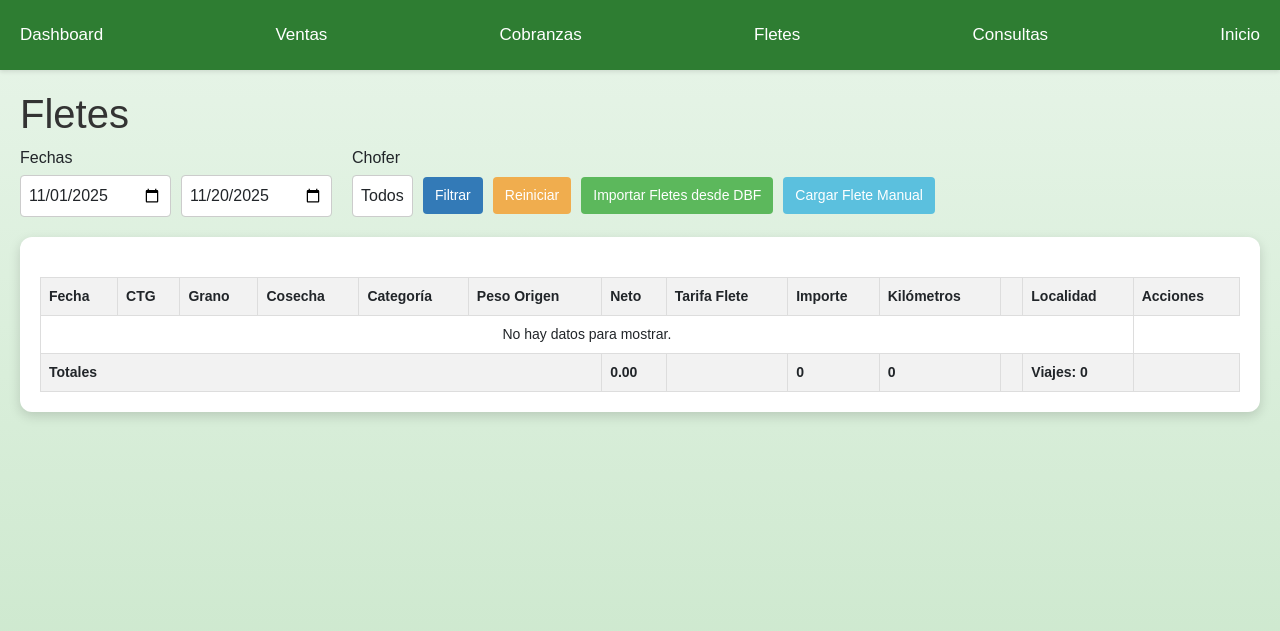
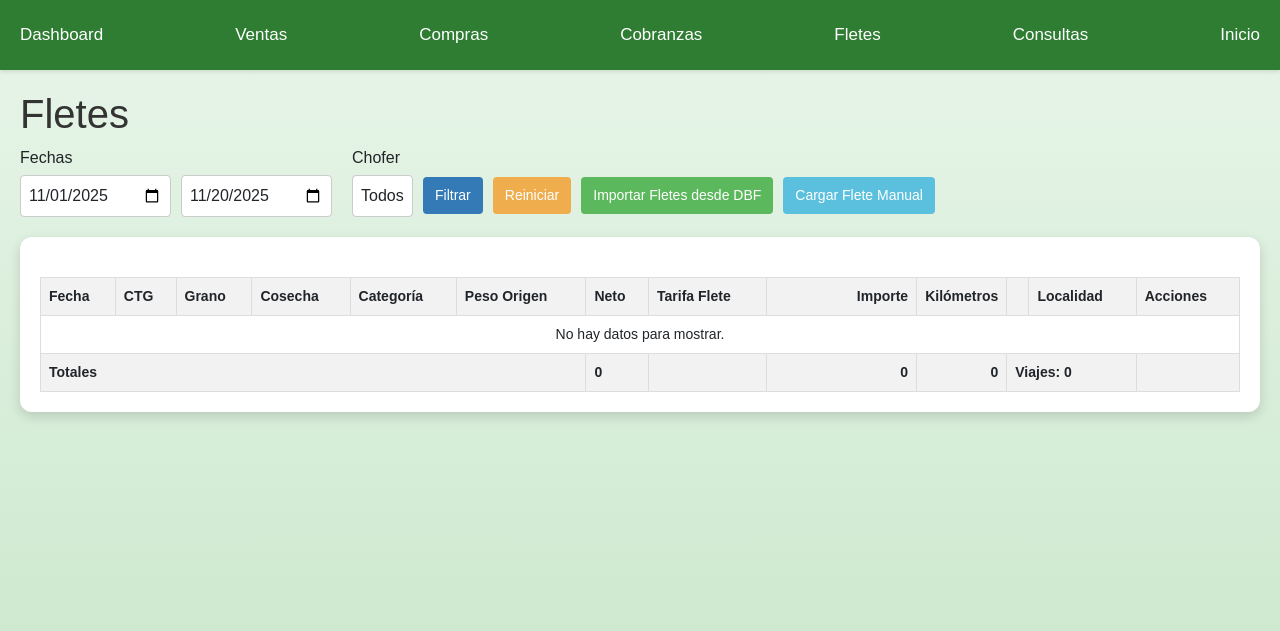
Before and after one commit to arizu14n/Datos-Acopio, a Flask app: page /fletes in a window 1280 px wide. Shown: the top 631 px of the page. Run offline with Flask 3, Linux system fonts and the light colour scheme; data that the repository does not hold is empty; some libraries are stand-ins or nearby versions.

Commit message:
preparando la hoja de compras

```diff
--- a/app.py
+++ b/app.py
@@ -308,6 +308,11 @@ def dashboard():
         else:
             cobranzas_data = {'vencimientos': 0, 'cobrado': 0, 'saldo': 0}
 
+        # --- Lógica para Panel de Compras (Placeholder) ---
+        compras_data = {
+            'monto_total': 0,
+            'cantidad_compras': 0
+        }
 
         return render_template('dashboard.html',
                                filtros_aplicados=filtros_aplicados,
@@ -316,7 +321,8 @@ def dashboard():
                                total_liquidado_toneladas=total_liquidado_toneladas,
                                total_liquidado_monto=total_liquidado_monto,
                                stock_data=stock_data,
-                               cobranzas_data=cobranzas_data)
+                               cobranzas_data=cobranzas_data,
+                               compras_data=compras_data)
     except Exception as e:
         # For debugging purposes, returning the error to the page can be helpful
         import traceback
@@ -624,6 +630,10 @@ def ventas():
     except Exception as e:
         return f"<h1>Ocurrió un error al leer el archivo: {e}</h1>"
 
+@app.route('/compras')
+def compras():
+    return render_template('compras.html')
+
 @app.route('/cupos/solicitar', methods=['POST'])
 def solicitar_cupo():
     try:
@@ -1167,19 +1177,14 @@ def importar_fletes_desde_acohis():
 
                 added_count = 0
                 skipped_count = 0
+                updated_count = 0
                 for rec in fletes_data:
                     g_ctg = rec.get('g_ctg')
                     if not g_ctg:
                         skipped_count += 1
                         continue
 
-                    cursor.execute("SELECT id FROM fletes WHERE g_ctg = %s", (g_ctg,))
-                    exists = cursor.fetchone()
-
-                    if exists:
-                        skipped_count += 1
-                        continue
-
+                    # Common data processing
                     kilos_netos = rec.get('o_neto', 0) or 0
                     tarifa = rec.get('g_tarflet', 0) or 0
                     try:
@@ -1193,6 +1198,37 @@ def importar_fletes_desde_acohis():
 
                     importe = round((kilos_netos_float / 1000) * tarifa_float, 2)
 
+                    # Check if flete exists
+                    cursor.execute("SELECT id, o_neto FROM fletes WHERE g_ctg = %s", (g_ctg,))
+                    existing_flete = cursor.fetchone()
+
+                    if existing_flete:
+                        # 3) Comparar si ha cambiado el Neto para un mismo CTG.
+                        if existing_flete['o_neto'] != kilos_netos_float:
+                            cursor.execute("""
+                                UPDATE fletes
+                                SET g_fecha = %s, g_codi = %s, g_cose = %s, o_peso = %s, o_neto = %s, g_tarflet = %s, g_kilomet = %s, g_ctaplade = %s, g_cuilchof = %s, importe = %s, fuente = %s
+                                WHERE id = %s
+                            """, (
+                                rec.get('g_fecha').strftime('%Y-%m-%d') if isinstance(rec.get('g_fecha'), datetime.date) else None,
+                                rec.get('g_codi'),
+                                rec.get('g_cose'),
+                                rec.get('o_peso'),
+                                kilos_netos_float,
+                                tarifa_float,
+                                (rec.get('g_kilometR', 0) or 0) * 2,
+                                rec.get('g_ctaplade'),
+                                rec.get('g_cuilchof'),
+                                importe,
+                                'dbf-updated',
+                                existing_flete['id']
+                            ))
+                            updated_count += 1
+                        else:
+                            skipped_count += 1
+                        continue
+
+                    # If it doesn't exist, insert it
                     cursor.execute("""
                         INSERT INTO fletes (g_fecha, g_ctg, g_codi, g_cose, o_peso, o_neto, g_tarflet, g_kilomet, g_ctaplade, g_cuilchof, importe, fuente)
                         VALUES (%s, %s, %s, %s, %s, %s, %s, %s, %s, %s, %s, %s)
@@ -1203,7 +1239,7 @@ def importar_fletes_desde_acohis():
                         rec.get('g_cose'),
                         rec.get('o_peso'),
                         kilos_netos_float,
-                        tarifa_float, # Corregido: g_kilometR
+                        tarifa_float,
                         (rec.get('g_kilometR', 0) or 0) * 2,
                         rec.get('g_ctaplade'),
                         rec.get('g_cuilchof'),
@@ -1212,7 +1248,7 @@ def importar_fletes_desde_acohis():
                     ))
                     added_count += 1
             conn.commit()
-            return f"Importación completada. {added_count} registros agregados, {skipped_count} registros omitidos (duplicados o sin CTG)."
+            return f"Importación completada. {added_count} registros agregados, {updated_count} actualizados, {skipped_count} omitidos."
         except Exception as e:
             conn.rollback()
             return f"Ocurrió un error durante la importación: {e}"
@@ -1388,25 +1424,38 @@ def fletes():
                     flete_dict = dict(flete)
                     total_neto += flete_dict.get('o_neto', 0) or 0
                     total_importe += flete_dict.get('importe', 0) or 0
-                    total_km += flete_dict.get('g_kilomet', 0) or 0
+
+                    # 1) Multiplicar kilometros x 2
+                    kilometros = flete_dict.get('g_kilomet', 0) or 0
+                    kilometros_ida_y_vuelta = kilometros # los km ya están almacenados como ida y vuelta.
+                    total_km += kilometros_ida_y_vuelta
 
                     flete_dict['g_fecha'] = format_date(flete_dict.get('g_fecha'))
                     flete_dict['g_ctg'] = flete_dict.get('g_ctg') or ''
+
+                    # 2) Asignar categoría según CTG
+                    if flete_dict['g_ctg'].startswith('102'):
+                        flete_dict['categoria'] = 'ROSARIO'
+                    elif flete_dict['g_ctg'].startswith('101'):
+                        flete_dict['categoria'] = 'ARRIMES'
+                    else:
+                        flete_dict['categoria'] = flete_dict.get('categoria') or ''
+
                     flete_dict['g_cose'] = flete_dict.get('g_cose') or ''
                     flete_dict['o_peso'] = format_number(flete_dict.get('o_peso'), decimals=0)
                     flete_dict['o_neto'] = format_number(flete_dict.get('o_neto'), decimals=0)
                     flete_dict['g_tarflet'] = format_number(flete_dict.get('g_tarflet'), is_currency=True, decimals=2)
                     flete_dict['importe'] = format_number(flete_dict.get('importe'), is_currency=True, decimals=2)
-                    flete_dict['g_kilomet'] = format_number(flete_dict.get('g_kilomet'), decimals=0)
+                    flete_dict['g_kilomet'] = format_number(kilometros_ida_y_vuelta, decimals=0)
 
                     flete_dict['grano'] = granos_map.get(flete_dict['g_codi'], flete_dict['g_codi'])
                     flete_dict['localidad'] = localidades_map.get(flete_dict['g_ctaplade'], flete_dict['g_ctaplade'])
                     flete_dict['g_cuilchof_nombre'] = choferes_map.get(flete_dict['g_cuilchof'], flete_dict['g_cuilchof'])
-                    flete_dict['categoria'] = flete_dict.get('categoria') or ''
+
                     fletes_procesados.append(flete_dict)
 
                 totales = {
-                    'neto': format_number(total_neto, decimals=2),
+                    'neto': format_number(total_neto, decimals=0),
                     'importe': format_number(total_importe, is_currency=True, decimals=2),
                     'viajes': len(fletes_procesados),
                     'km': format_number(total_km, decimals=0)
--- a/static/styles/dashboard.css
+++ b/static/styles/dashboard.css
@@ -32,6 +32,7 @@
     font-size: 1.8rem;
 }
 .panel-ventas { background: linear-gradient(135deg, #1e88e5, #42a5f5); } /* Blue */
+.panel-compras { background: linear-gradient(135deg, #f9a825, #fdd835); } /* Yellow/Amber */
 .panel-fletes { background: linear-gradient(135deg, #43a047, #66bb6a); } /* Green */
 .panel-cobranzas { background: linear-gradient(135deg, #f4511e, #ff7043); } /* Orange */
 .panel-kpis { background: linear-gradient(135deg, #5e35b1, #7e57c2); } /* Purple */
--- a/static/styles/fletes.css
+++ b/static/styles/fletes.css
@@ -2,6 +2,17 @@ h1, h2 { color: #333; }
 table { width: 100%; border-collapse: collapse; margin-top: 20px; font-size: 14px; }
 th, td { border: 1px solid #ddd; padding: 8px; text-align: left; }
 th { background-color: #f2f2f2; }
+
+.importe-col {
+    width: 150px;
+    text-align: right;
+}
+
+.km-col {
+    width: 90px;
+    text-align: right;
+}
+
 tfoot { font-weight: bold; background-color: #f2f2f2; }
 .form-container form {
     display: flex;
--- a/sync_db.py
+++ b/sync_db.py
@@ -191,7 +191,7 @@ def sync_dbfs_to_postgres():
             CREATE TABLE IF NOT EXISTS fletes (
                 id SERIAL PRIMARY KEY, g_fecha DATE, g_ctg VARCHAR(255) UNIQUE, g_codi VARCHAR(255), g_cose VARCHAR(255),
                 o_peso NUMERIC, o_neto NUMERIC, g_tarflet NUMERIC, g_kilomet INTEGER, g_ctaplade VARCHAR(255),
-                g_cuilchof VARCHAR(255), importe NUMERIC, fuente VARCHAR(50)
+                g_cuilchof VARCHAR(255), importe NUMERIC, fuente VARCHAR(50), categoria VARCHAR(255)
             );""")
             print("\nTabla 'fletes' creada o ya existente.")
 
--- a/templates/base.html
+++ b/templates/base.html
@@ -13,6 +13,7 @@
     <div class="navbar">
         <a href="{{ url_for('dashboard') }}">Dashboard</a>
         <a href="{{ url_for('ventas') }}">Ventas</a>
+        <a href="{{ url_for('compras') }}">Compras</a>
         <a href="{{ url_for('cobranzas') }}">Cobranzas</a>
         <a href="{{ url_for('fletes') }}">Fletes</a>
         <a href="{{ url_for('consultas') }}">Consultas</a>
--- a/templates/fletes.html
+++ b/templates/fletes.html
@@ -51,8 +51,8 @@
                     <th>Peso Origen</th>
                     <th>Neto</th>
                     <th>Tarifa Flete</th>
-                    <th>Importe</th>
-                    <th>Kilómetros</th>
+                    <th class="importe-col">Importe</th>
+                    <th class="km-col">Kilómetros</th>
                     <th></th>
                     <th>Localidad</th>
                     <th>Acciones</th>
@@ -69,19 +69,17 @@
                         <td>{{ flete.o_peso }}</td>
                         <td>{{ flete.o_neto }}</td>
                         <td>{{ flete.g_tarflet }}</td>
-                        <td>{{ flete.importe }}</td>
-                        <td><input type="text" class="km-input" value="{{ flete.g_kilomet }}"></td>
+                        <td class="importe-col">{{ flete.importe }}</td>
+                        <td class="km-col"><input type="text" class="km-input" value="{{ flete.g_kilomet }}"></td>
                         <td><button class="btn btn-primary btn-sm save-km">Guardar</button></td>
                         <td>{{ flete.localidad }}</td>
                         <td>
-                            {% if flete.fuente == 'manual' %}
-                                <button class="btn btn-warning btn-sm edit-flete-btn" data-id="{{ flete.id }}">✏️</button>
-                            {% endif %}
+                            <button class="btn btn-warning btn-sm edit-flete-btn" data-id="{{ flete.id }}">✏️</button>
                         </td>
                     </tr>
                 {% else %}
                     <tr>
-                        <td colspan="12" style="text-align: center;">No hay datos para mostrar.</td>
+                        <td colspan="13" style="text-align: center;">No hay datos para mostrar.</td>
                     </tr>
                 {% endfor %}
             </tbody>
@@ -90,11 +88,10 @@
                     <td colspan="6"><strong>Totales</strong></td>
                     <td id="total-neto"><strong>{{ totales.neto }}</strong></td>
                     <td></td>
-                    <td id="total-importe"><strong>{{ totales.importe }}</strong></td>
-                    <td id="total-km"><strong>{{ totales.km }}</strong></td>
-                    <td></td> <!-- Col 10, empty -->
-                    <td><strong>Viajes: {{ totales.viajes }}</strong></td> <!-- Col 11, Localidad -->
-                    <td></td> <!-- Col 12, Acciones -->
+                    <td id="total-importe" class="importe-col"><strong>{{ totales.importe }}</strong></td>
+                    <td id="total-km" class="km-col"><strong>{{ totales.km }}</strong></td>
+                    <td colspan="2"><strong>Viajes: {{ totales.viajes }}</strong></td>
+                    <td></td>
                 </tr>
             </tfoot>
         </table>
```
Also changed, not shown: templates/compras.html (added, +7 -0 lines), templates/dashboard.html (+21 -0 lines).
